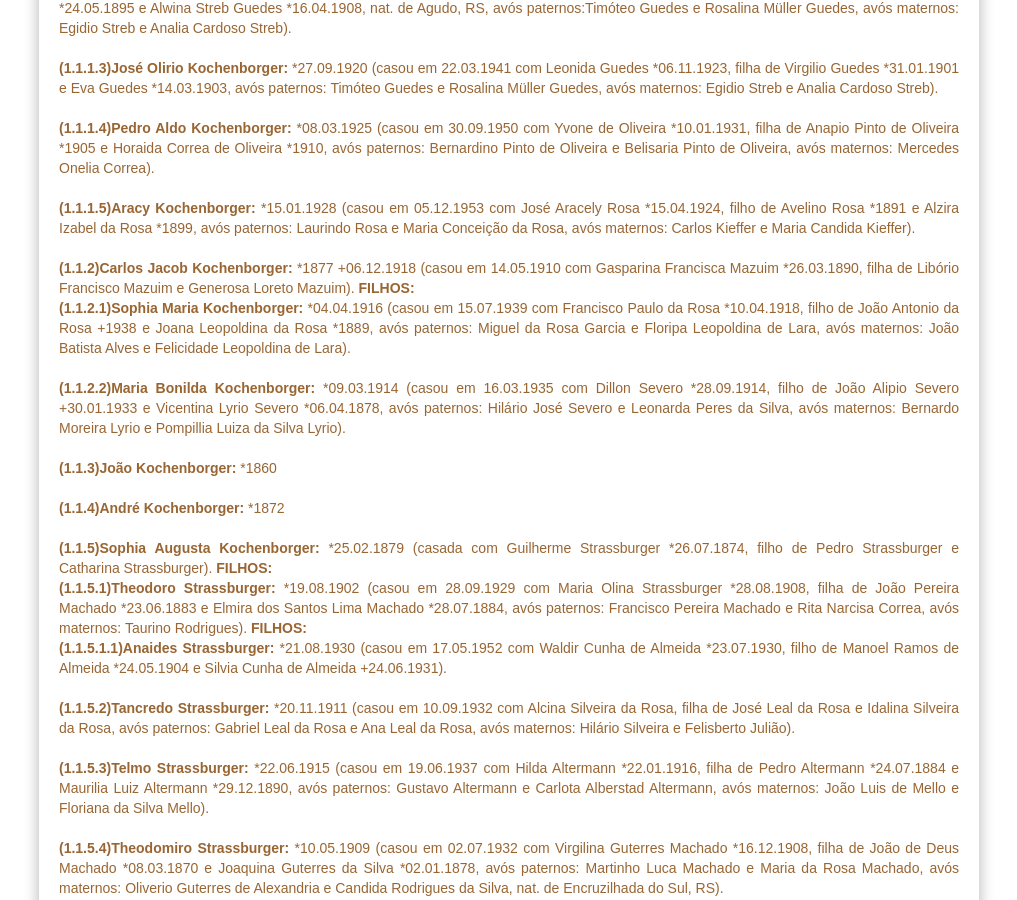
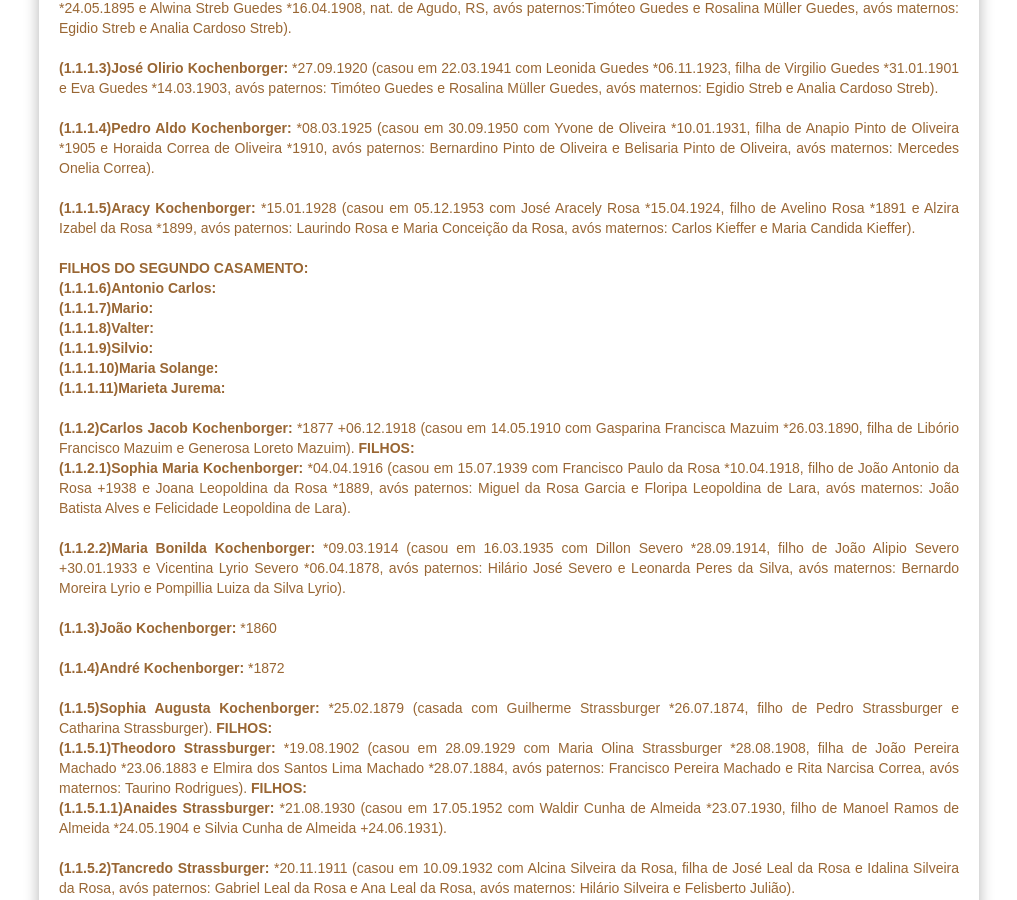
Before and after one commit to claudiovargas1955/claudiovargas1955.github.io, a Jekyll site: the page built from _pages/familia-kochenborger.html, in a window 1280 px wide and 900 px high, scrolled down 1715 px. Shown: the whole window, without its empty margins (131-1148 px from the left). Built offline with Jekyll 4.4.1, drawn with Linux system fonts in a browser that asks for light colours; some web fonts are replaced.

Commit message:
Update familia-kochenborger.html

```diff
--- a/_pages/familia-kochenborger.html
+++ b/_pages/familia-kochenborger.html
@@ -177,6 +177,14 @@ Oliveira e Idalina Soares Leal *1850 +03.09.1934). <b>FILHOS: </b><br>
     e Alzira Izabel da Rosa *1899, avós paternos: Laurindo Rosa e Maria Conceição da Rosa, avós maternos: Carlos Kieffer e  Maria
     Candida Kieffer).<br><br>
 
+  <b>FILHOS DO SEGUNDO CASAMENTO: </b><br>
+  <b>(1.1.1.6)Antonio Carlos: </b><br>
+  <b>(1.1.1.7)Mario: </b><br>
+  <b>(1.1.1.8)Valter: </b><br>
+  <b>(1.1.1.9)Silvio: </b><br>
+  <b>(1.1.1.10)Maria Solange: </b><br>
+  <b>(1.1.1.11)Marieta Jurema: </b><br><br>
+
   <b>(1.1.2)Carlos Jacob Kochenborger: </b>*1877 +06.12.1918 (casou em 14.05.1910 com Gasparina Francisca Mazuim *26.03.1890, filha de
   Libório Francisco Mazuim e Generosa Loreto Mazuim). <b>FILHOS: </b><br>
     <b>(1.1.2.1)Sophia Maria Kochenborger: </b>*04.04.1916 (casou em 15.07.1939 com Francisco Paulo da Rosa *10.04.1918, filho de João
```
